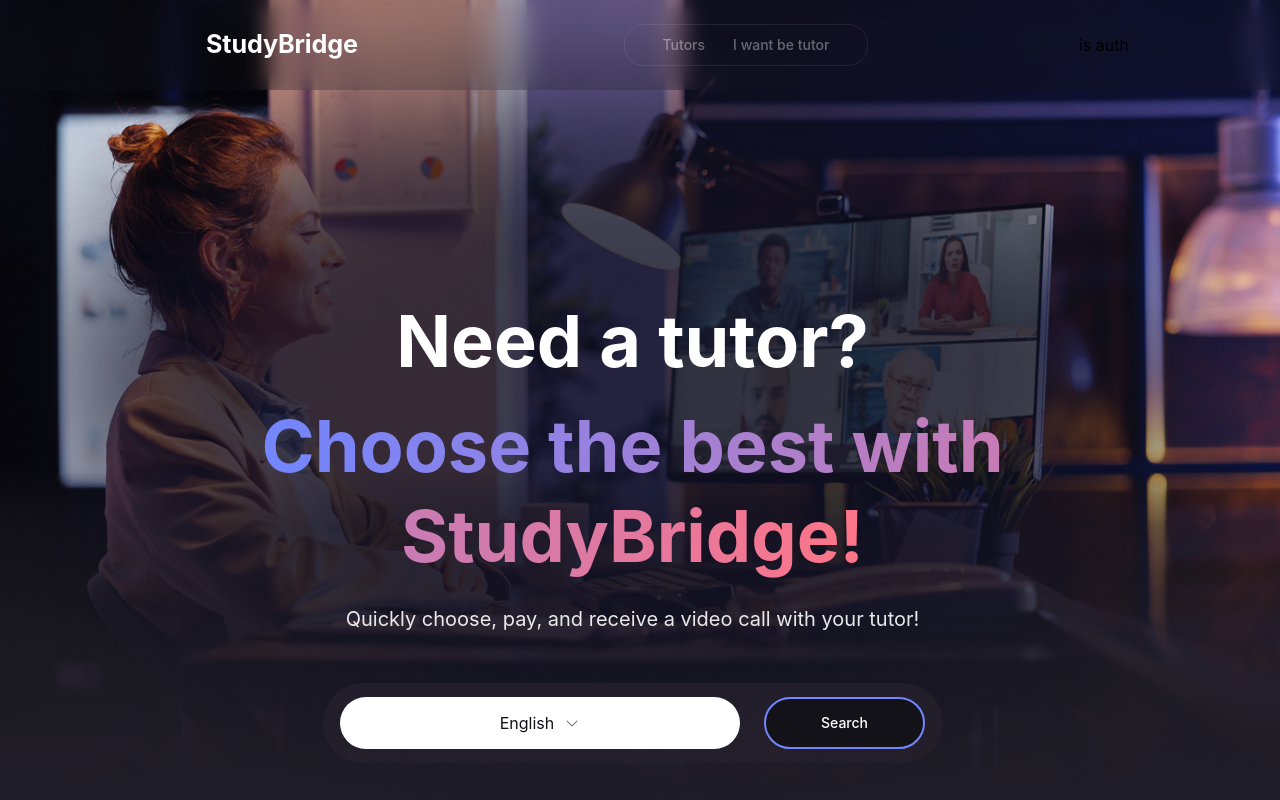
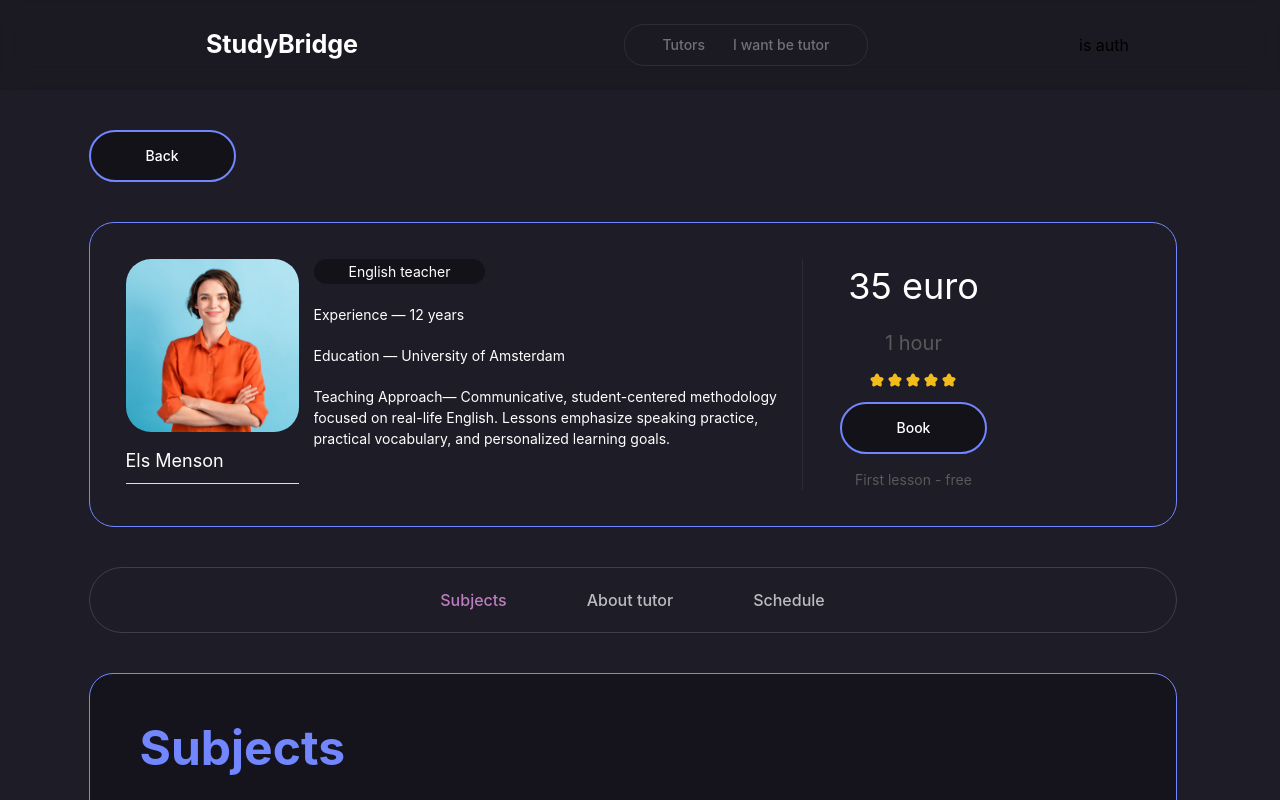
Before and after one commit to Dmytro-Doronin/components, a React (Vite) app: page / in a window 1280 px wide. Shown: the top 800 px of the page. Built offline with nearby package versions, Linux system fonts and the light colour scheme.

Commit message:
fix position page teacherDetail

```diff
--- a/src/pages/teacherDetail/teacherDetail.tsx
+++ b/src/pages/teacherDetail/teacherDetail.tsx
@@ -49,15 +49,14 @@ export const TeacherDetail = () => {
   };
 
   return (
-    <div className="min-h-screen">
-
-      <div className="section-spacing pl-80">
-        <Button variant="secondary" onClick={handleBack}>
-          Back
-        </Button>
-      </div>
+    <div className="h-auto">
 
       <div className="container-centered mx-auto px-4 sm:px-6 lg:px-8 max-w-6xl">
+        <div className="section-spacing">
+          <Button variant="secondary" onClick={handleBack} className="h-auto">
+            Back
+          </Button>
+        </div>
         <TeacherCard teacher={teacher}/>
         <div className="section-spacing">
           <TeacherNavigation activeTab={activeTab} onTabChange={setActiveTab} />
--- a/src/router/routesVariables/publicRoutes.tsx
+++ b/src/router/routesVariables/publicRoutes.tsx
@@ -1,10 +1,10 @@
 import type {RouteObject} from "react-router-dom";
-import {Home} from "../../pages/Home/Home.tsx";
+// import {Home} from "../../pages/Home/Home.tsx";
 import {TeachersPage} from "../../pages/teachersPage/TeachersPage.tsx";
 import {TeacherDetail} from "../../pages/teacherDetail/teacherDetail.tsx";
 
 export const publicRoutes: RouteObject[] = [
-    { index: true, element: <Home /> },
+    { index: true, element: <TeacherDetail /> },
     { path: "/teachers", element: <TeachersPage /> },
-    { path: "/teacher", element: <TeacherDetail /> },
+    // { path: "/teacher", element: <TeacherDetail /> },
 ];
```
